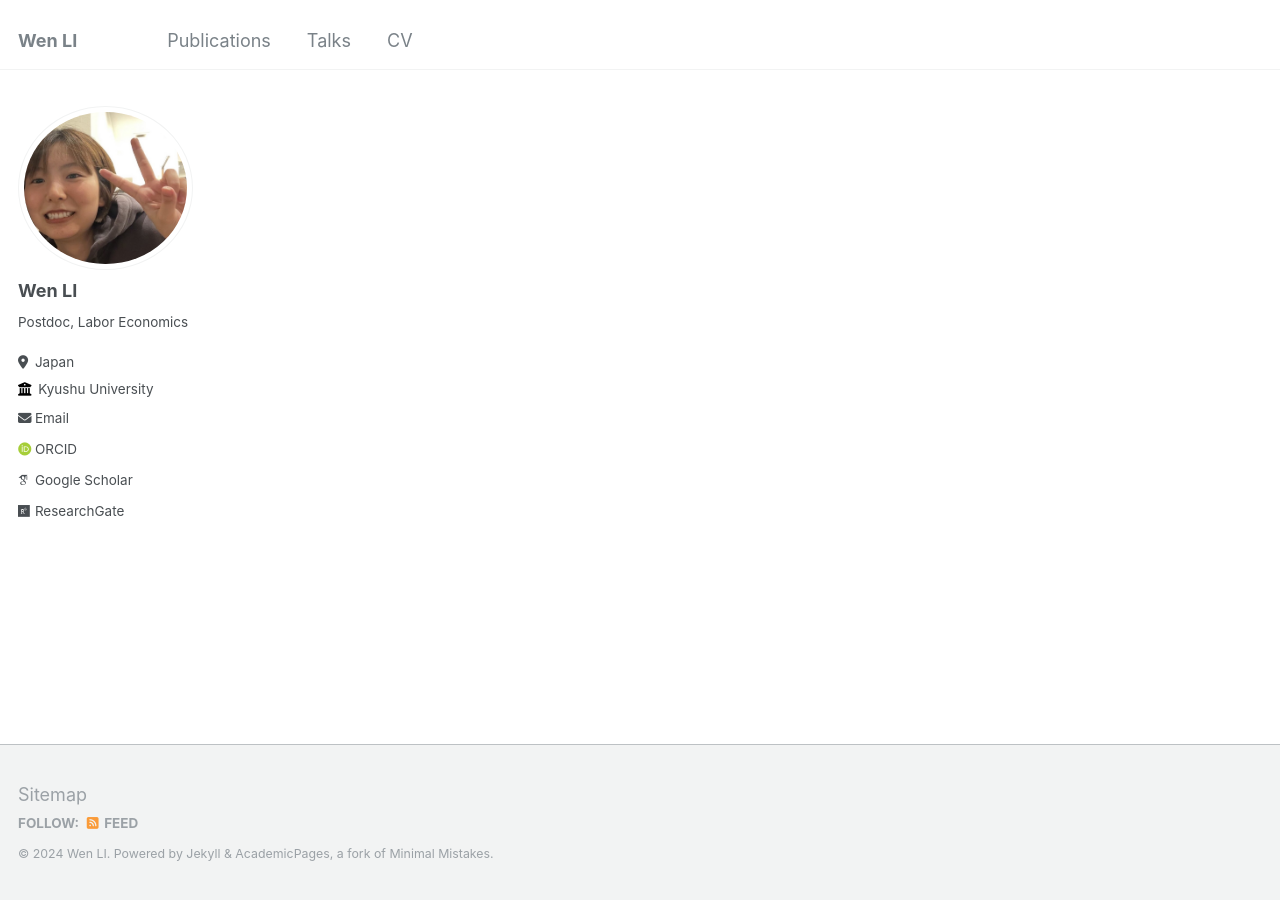
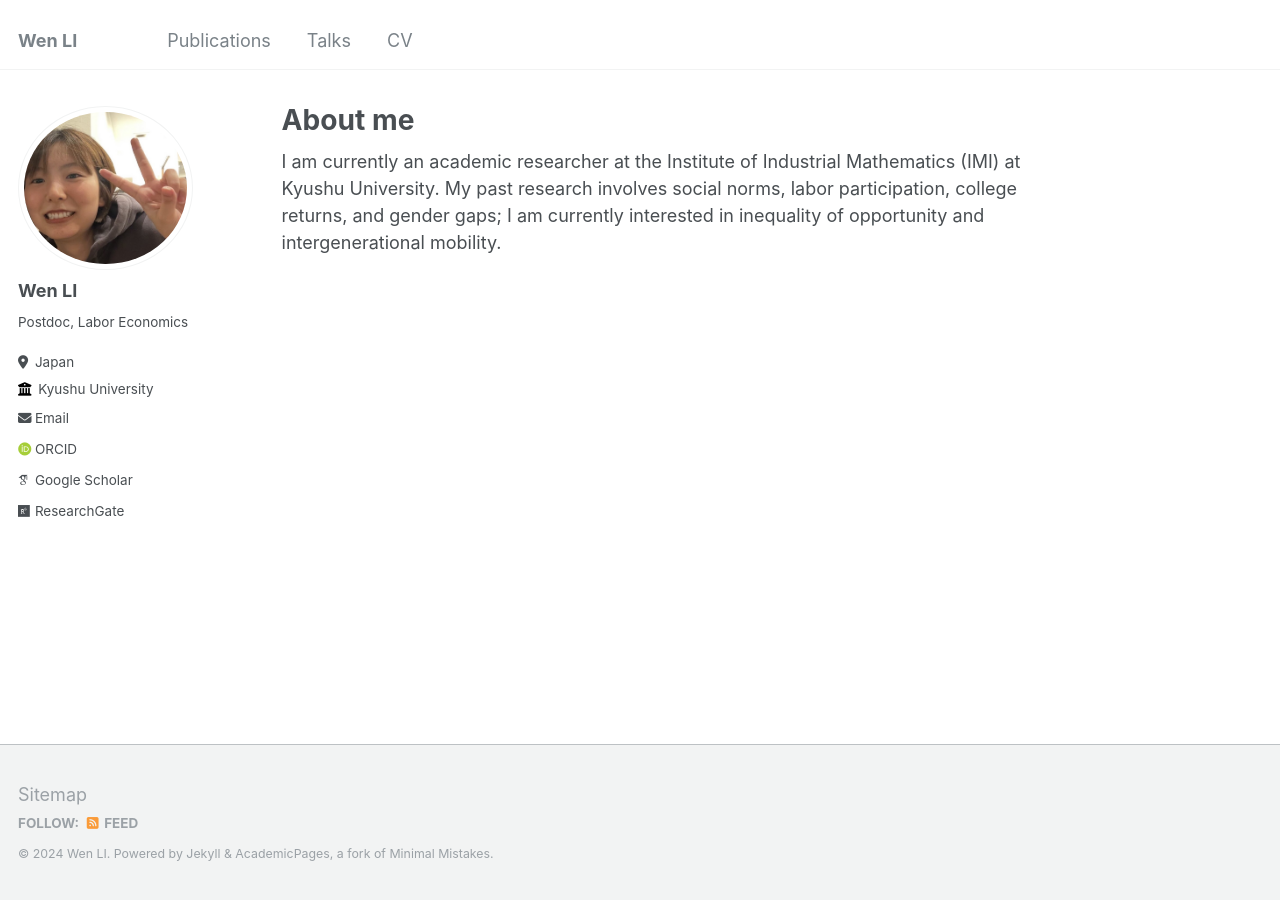
Before and after one commit to wenli-econ/wenli-econ.github.io, a Jekyll site: the page built from _pages/about.md, in a window 1280 px wide. Built offline with Jekyll 4.4.1, drawn with Linux system fonts in a browser that asks for light colours; some web fonts are replaced.

Commit message:
Update about.md

```diff
--- a/_pages/about.md
+++ b/_pages/about.md
@@ -1,6 +1,9 @@
 ---
 permalink: /
+title: "About me"
 author_profile: true
 redirect_from:
-  - /publications/
+  - /about/
 ---
+
+I am currently an academic researcher at the Institute of Industrial Mathematics (IMI) at Kyushu University. My past research involves social norms, labor participation, college returns, and gender gaps; I am currently interested in inequality of opportunity and intergenerational mobility.
```
